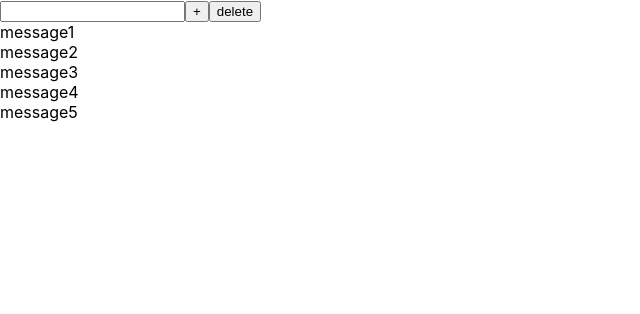
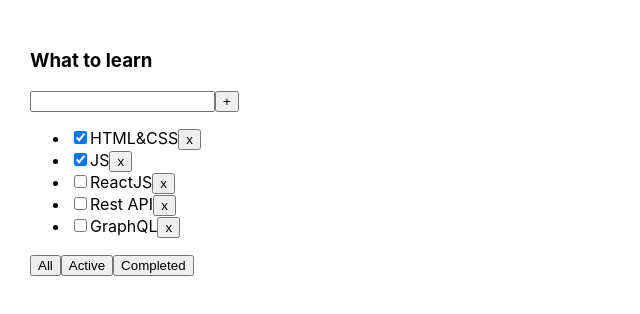
Before and after one commit to xx-y-xx/training-wheels, a React (Vite) app: page / in a window 1280 px wide. Shown: the top 314 px of the page, without its empty margins (0-640 px from the left). Built offline with nearby package versions, Linux system fonts and the light colour scheme.

Commit message:
Ydencev-task

```diff
--- a/src/App.tsx
+++ b/src/App.tsx
@@ -1,47 +1,60 @@
-import {useState} from "react";
-import {InputMicro} from "./componets/Input.tsx";
-import {ButtonMicro} from "./componets/Button.tsx";
+import {useState} from 'react';
+import './App.css';
+import {Todolist} from './Todolist';
+import {v1} from 'uuid';
 
-function App() {
-    const [message, setMessage] = useState([
-            {message: 'message1'},
-            {message: 'message2'},
-            {message: 'message3'},
-            {message: 'message4'},
-            {message: 'message5'}
-        ]
-    )
+export type FilterValuesType = "all" | "active" | "completed";
 
-    let [title, setTitle] = useState('');
+export const App = () => {
+    let [tasks, setTasks] = useState([
+        {id: v1(), title: "HTML&CSS", isDone: true},
+        {id: v1(), title: "JS", isDone: true},
+        {id: v1(), title: "ReactJS", isDone: false},
+        {id: v1(), title: "Rest API", isDone: false},
+        {id: v1(), title: "GraphQL", isDone: false},
+    ]);
 
-    const addMessage = (title: string) => {
-        let newMessage = {message: title};
-        setMessage([newMessage, ...message]);
+    function removeTask(id: string) {
+        let filteredTasks = tasks.filter(t => t.id != id);
+        setTasks(filteredTasks);
     }
 
-    const callBackButtonHandler = () => {
-        addMessage(title);
-        setTitle('');
+    function addTask(title: string) {
+        let task = {id: v1(), title: title, isDone: false};
+        let newTasks = [task, ...tasks];
+        setTasks(newTasks);
     }
-    const callBackDeleteButton = () => {
-        setMessage([]);
+
+    let [filter, setFilter] = useState<FilterValuesType>("all");
+
+    //выполнение задания
+    function getFilteredTasks (activFilter: FilterValuesType) {
+        let tasksForTodolist = tasks
+
+        if (activFilter === 'active') {
+            return (tasksForTodolist = tasks.filter(t => !t.isDone))
+        }
+        if (activFilter === 'completed') {
+            return (tasksForTodolist = tasks.filter(t => t.isDone))
+        }
+        return tasksForTodolist
     }
+
+    //выполнение задания
+
+
+    function changeFilter(value: FilterValuesType) {
+        setFilter(value);
+    }
+
+
     return (
         <div className="App">
-            {/*<div>
-                <input />
-                <button>+</button>
-            </div>*/}
-            <InputMicro title={title} setTitle={setTitle}></InputMicro>
-            <ButtonMicro name={'+'} callBack={callBackButtonHandler}></ButtonMicro>
-            <ButtonMicro name={'delete'} callBack={callBackDeleteButton}></ButtonMicro>
-            {message.map((el, index) => {
-                return (
-                    <div key={index}>{el.message}</div>
-                )
-            })}
+            <Todolist title="What to learn"
+                      tasks={getFilteredTasks(filter)}
+                      removeTask={removeTask}
+                      changeFilter={changeFilter}
+                      addTask={addTask}/>
         </div>
     );
 }
-
-export default App;
--- a/src/Todolist.tsx
+++ b/src/Todolist.tsx
@@ -1,7 +1,8 @@
+import {ChangeEvent, KeyboardEvent, useState} from 'react';
 import {FilterValuesType} from './App';
 
 type TaskType = {
-  id: number
+    id: string
     title: string
     isDone: boolean
 }
@@ -9,132 +10,60 @@
 type PropsType = {
     title: string
     tasks: Array<TaskType>
-  removeTask: (taskId: number) => void
+    removeTask: (taskId: string) => void
     changeFilter: (value: FilterValuesType) => void
+    addTask: (title: string) => void
 }
 
 export const Todolist = (props: PropsType)=> {
+    let [title, setTitle] = useState("")
+
+    const addTask = () => {
+        props.addTask(title);
+        setTitle("");
+    }
+
+    const onChangeHandler = (e: ChangeEvent<HTMLInputElement>) => {
+        setTitle(e.currentTarget.value)
+    }
+
+    const onKeyPressHandler = (e: KeyboardEvent<HTMLInputElement>) => {
+        if (e.charCode === 13) {
+            addTask();
+        }
+    }
+
+    const onAllClickHandler = () => props.changeFilter("all");
+    const onActiveClickHandler = () => props.changeFilter("active");
+    const onCompletedClickHandler = () => props.changeFilter("completed");
+
     return <div>
         <h3>{props.title}</h3>
         <div>
-      <input/>
-      <button>+</button>
+            <input value={title}
+                   onChange={ onChangeHandler }
+                   onKeyPress={ onKeyPressHandler }
+            />
+            <button onClick={addTask}>+</button>
         </div>
         <ul>
             {
-        props.tasks.map(t => <li key={t.id}>
+                props.tasks.map(t => {
+
+                    const onClickHandler = () => props.removeTask(t.id)
+
+                    return <li key={t.id}>
                         <input type="checkbox" checked={t.isDone}/>
                         <span>{t.title}</span>
-          <button onClick={ () => { props.removeTask(t.id) } }>x</button>
-        </li>)
+                        <button onClick={ onClickHandler }>x</button>
+                    </li>
+                })
             }
         </ul>
         <div>
-      <button onClick={ () => { props.changeFilter("all") } }>
-        All
-      </button>
-      <button onClick={ () => { props.changeFilter("active") } }>
-        Active
-      </button>
-      <button onClick={ () => { props.changeFilter("completed") } }>
-        Completed
-      </button>
+            <button onClick={ onAllClickHandler }>All</button>
+            <button onClick={ onActiveClickHandler }>Active</button>
+            <button onClick={ onCompletedClickHandler }>Completed</button>
         </div>
     </div>
 }
-
-
-
-
-
-
-
-
-
-
-
-
-
-
-
-
-
-
-
-
-
-
-
-
-
-//------------------------------------------------------------------------------------------------
-
-// import React, {useState} from 'react';
-// import {FilterValuesType} from './App';
-//
-// type TaskType = {
-//     id: number
-//     title: string
-//     isDone: boolean
-// }
-//
-// type PropsType = {
-//     title: string
-//     tasks: Array<TaskType>
-//     removeTask: (taskId: number) => void
-//     //changeFilter: (value: FilterValuesType) => void
-//     deleteAllTasks:()=>void
-// }
-//
-// export function Todolist(props: PropsType) {
-//
-//     let [filter, setFilter] = useState<FilterValuesType>("all");
-//
-//     let tasksForTodolist = props.tasks;
-//
-//     if (filter === "three") {
-//         tasksForTodolist = props.tasks.filter(t => t.id<4);
-//     }
-//     if (filter === "active") {
-//         tasksForTodolist = props.tasks.filter(t => t.isDone === false);
-//     }
-//     if (filter === "completed") {
-//         tasksForTodolist = props.tasks.filter(t => t.isDone === true);
-//     }
-//
-//     function changeFilter(value: FilterValuesType) {
-//         setFilter(value);
-//     }
-//
-//     return <div>
-//         <h3>{props.title}</h3>
-//         <div>
-//             <input/>
-//             <button>+</button>
-//         </div>
-//         <ul>
-//             {
-//                 tasksForTodolist.map(t => <li key={t.id}>
-//                     <input type="checkbox" checked={t.isDone}/>
-//                     <span>{t.title}</span>
-//                     <button onClick={ () => { props.removeTask(t.id) } }>x</button>
-//                 </li>)
-//             }
-//         </ul>
-//         <button onClick={()=>props.deleteAllTasks()}>DELETE ALL TASKS</button>
-//         <div>
-//             <button onClick={ () => { changeFilter("three") } }>
-//                 Give me the first three
-//             </button>
-//             <button onClick={ () => { changeFilter("all") } }>
-//                 All
-//             </button>
-//             <button onClick={ () => { changeFilter("active") } }>
-//                 Active
-//             </button>
-//             <button onClick={ () => { changeFilter("completed") } }>
-//                 Completed
-//             </button>
-//         </div>
-//     </div>
-// }
--- a/src/componets/Button.tsx
+++ /dev/null
@@ -1,17 +0,0 @@
-import React from 'react';
-
-type ButtonMicroProps = {
-    name: string;
-    callBack: () => void;
-}
-
-export const ButtonMicro = (props:ButtonMicroProps) => {
-
-    const onClickButtonHandler = () => {
-        props.callBack();
-    }
-
-    return (
-        <button onClick={onClickButtonHandler}>{props.name}</button>
-    );
-};
--- a/src/componets/Input.tsx
+++ /dev/null
@@ -1,19 +0,0 @@
-import React, {ChangeEvent} from 'react';
-
-type InputMicroProps = {
-    title: string;
-    setTitle: (title: string) => void;
-}
-
-
-
-export const InputMicro = (props:InputMicroProps) => {
-
-    const onChangeInputHandler = (event: ChangeEvent<HTMLInputElement>) => {
-        props.setTitle(event.currentTarget.value)
-    }
-
-    return (
-        <input value={props.title} onChange={onChangeInputHandler}/>
-    );
-};
--- a/src/main.tsx
+++ b/src/main.tsx
@@ -1,5 +1,5 @@
 import { createRoot } from 'react-dom/client'
 import './index.css'
-import App  from './App.tsx'
+import { App } from './App.tsx'
 
 createRoot(document.getElementById('root')!).render(<App />)
```
Also changed, not shown: src/componets/FullInput.tsx (deleted, +0 -25 lines). Lines whose indentation alone changed are shown as unchanged.
